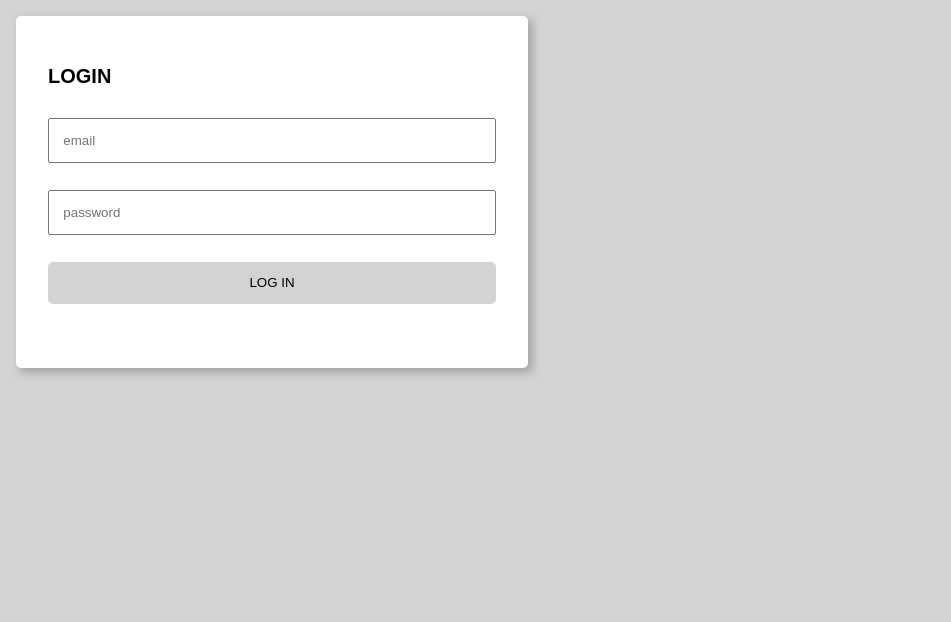
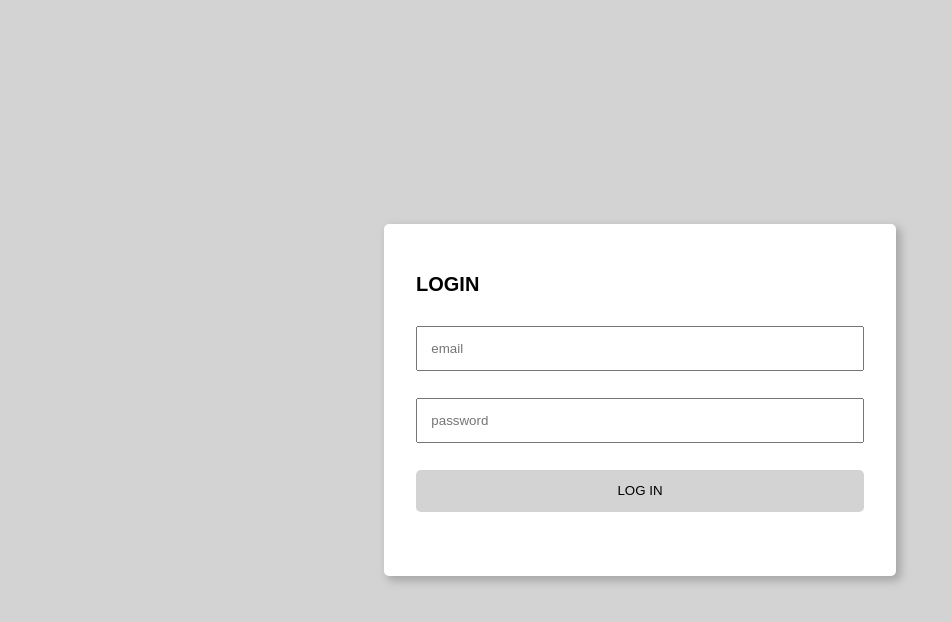
Before and after one commit to The-Naive-Bayesian/react-theme-switcher-form, a React (Create React App) app: page / in a window 1280 px wide. Shown: the top 622 px of the page, without its empty margins (0-951 px from the left). Built offline with nearby package versions, Linux system fonts and the light colour scheme; the HTML template or start-up script is replaced by a standard one.

Commit message:
Centered card on page
Signed-off-by: Chris Emerson <chris.emerson@roledex.com>

```diff
--- a/src/App.css
+++ b/src/App.css
@@ -6,6 +6,12 @@
 }
 
 main {
+    display: flex;
+    flex-direction: column;
     flex: 1;
     padding: 1em;
 }
+
+.buffer {
+    flex: 1;
+}
--- a/src/App.tsx
+++ b/src/App.tsx
@@ -8,9 +8,11 @@ class App extends React.Component {
         return (
             <div className="App">
                 <main>
-                    <Card>
+                    <div className={'buffer'}/>
+                    <Card styles={{margin: 'auto'}}>
                         <Form/>
                     </Card>
+                    <div className={'buffer'}/>
                 </main>
             </div>
         );
```
